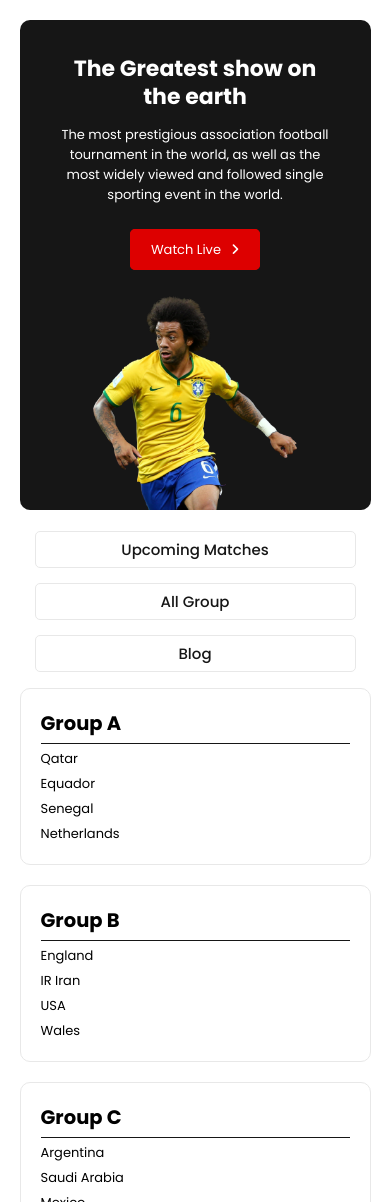
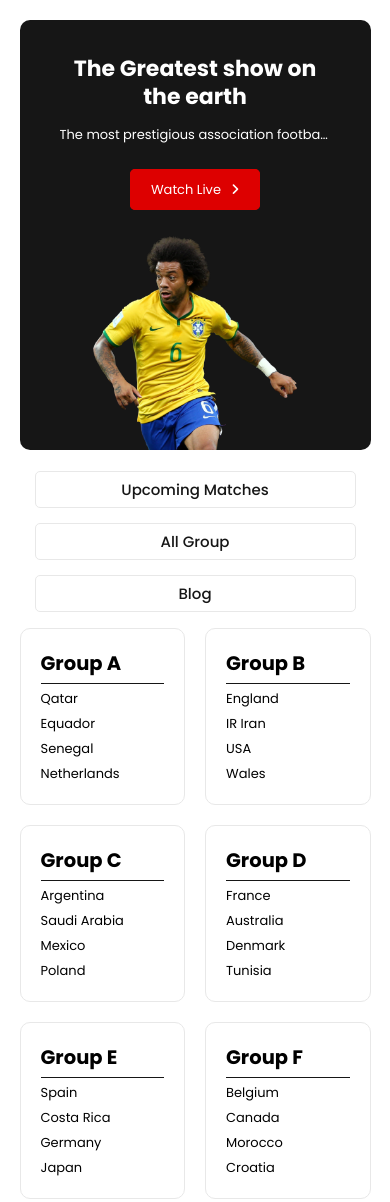
Before and after one commit to rifattasneem/world-cup, a plain HTML site: page all-groups.html in a window 390 px wide. Shown: the top 1202 px of the page. Drawn offline with Linux system fonts and the light colour scheme.

Commit message:
sm-screen-ellipsis-text-and-favicon-added

```diff
--- a/all-groups.html
+++ b/all-groups.html
@@ -5,6 +5,7 @@
    <meta http-equiv="X-UA-Compatible" content="IE=edge">
    <meta name="viewport" content="width=device-width, initial-scale=1.0">
    <title>Groups</title>
+   <link rel="shortcut icon" href="images/favicon.png" type="image/x-icon">
    <link rel="stylesheet" href="styles/style.css">
    <link rel="stylesheet" href="styles/media-query.css">
    <script src="https://kit.fontawesome.com/a1b7da350e.js" crossorigin="anonymous"></script>
--- a/styles/media-query.css
+++ b/styles/media-query.css
@@ -44,6 +44,9 @@
    }
    .banner-content p{
       margin-bottom: 35px;
+      white-space: nowrap;
+    overflow: hidden;
+    text-overflow: ellipsis;
    }
    .banner-img {
       width: 100%;
@@ -80,7 +83,7 @@
 
    /* groups */
    .all-groups{
-      grid-template-columns: repeat(1,1fr);
+      grid-template-columns: repeat(2,1fr);
    }
    /* groups */
 
```
Also changed, not shown: index.html (+1 -0 lines), upcoming-matches.html (+1 -0 lines), images/favicon.png (added).
